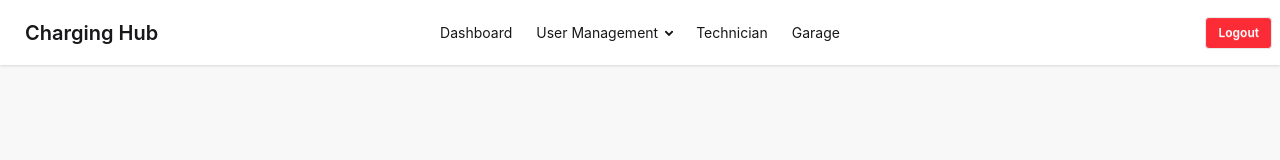
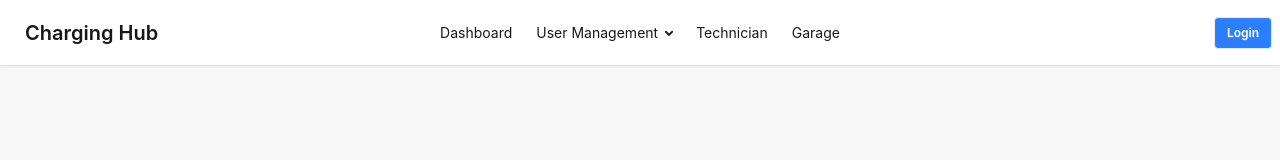
Before and after one commit to ar-sohan/Chraging_Hub_Frontend, a Next.js app: page / in a window 1280 px wide. Shown: the top 160 px of the page. Built offline with nearby package versions, Linux system fonts and the light colour scheme.

Commit message:
landing page edit

```diff
--- a/app/admin/dashboard/page.tsx
+++ b/app/admin/dashboard/page.tsx
@@ -11,7 +11,6 @@
                     <h1 className="text-2xl font-bold">Welcome Name to the Dashboard</h1>
                 </div>
             </div>
-
             <Footer></Footer>
         </>
     )
--- a/app/page.tsx
+++ b/app/page.tsx
@@ -7,8 +7,54 @@
 export default function Home() {
   return (
     <>
-      <Nav></Nav>
-
+      {/* navbar */}
+      <div className="navbar bg-base-100 shadow-sm">
+        <div className="navbar-start">
+          <div className="dropdown">
+            <div tabIndex={0} role="button" className="btn btn-ghost lg:hidden">
+              <svg aria-label="Menu" xmlns="http://www.w3.org/2000/svg" className="h-5 w-5" fill="none" viewBox="0 0 24 24" stroke="currentColor"> <path strokeLinecap="round" strokeLinejoin="round" strokeWidth="2" d="M4 6h16M4 12h8m-8 6h16" /> </svg>
+            </div>
+            <ul
+              tabIndex={-1}
+              className="menu menu-sm dropdown-content bg-base-100 rounded-box z-1 mt-3 w-52 p-2 shadow">
+              <li><a href="../admin/dashboard">Dashboard</a></li>
+              <li>
+                <a>User Management</a>
+                <ul className="p-2">
+                  <li><a href="../admin/manage_payments">Payments</a></li>
+                  <li><a href="../admin/manage_bookings">Bookings</a></li>
+                  <li><a href="../admin/manage_user">Users</a></li>
+                </ul>
+              </li>
+              <li><a>Technician</a></li>
+              <li><a>Garage</a></li>
+            </ul>
+          </div>
+          <a className="btn btn-ghost text-xl">Charging Hub</a>
+        </div>
+        <div className="navbar-center hidden lg:flex">
+          <ul className="menu menu-horizontal px-1">
+            <li><a href="../admin/dashboard">Dashboard</a></li>
+            <li>
+              <details>
+                <summary>User Management</summary>
+                <ul className="p-2 bg-base-100 w-40 z-1">
+                  <li><a href="../admin/manage_payments">Payments</a></li>
+                  <li><a href="../admin/manage_bookings">Bookings</a></li>
+                  <li><a href="../admin/manage_user">Users</a></li>
+                </ul>
+              </details>
+            </li>
+            <li><a href="../admin/manage_technician">Technician</a></li>
+            <li><a href="../admin/manage_garage">Garage</a></li>
+          </ul>
+        </div>
+        <div className="navbar-end">
+          <a href="/admin/login" className="btn btn-sm bg-blue-500 text-white">
+            Login
+          </a>
+        </div>
+      </div>
       <div className="hero bg-base-200 min-h-screen">
         <div className="hero-content flex-col lg:flex-row">
           <img
```
